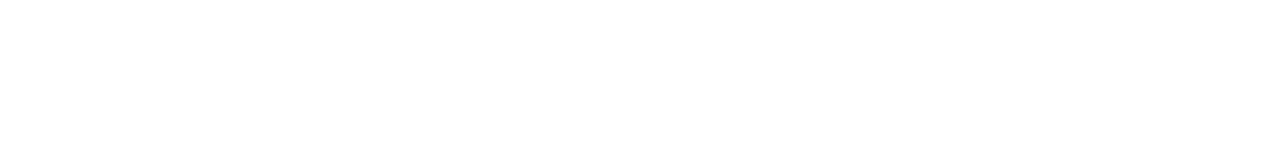
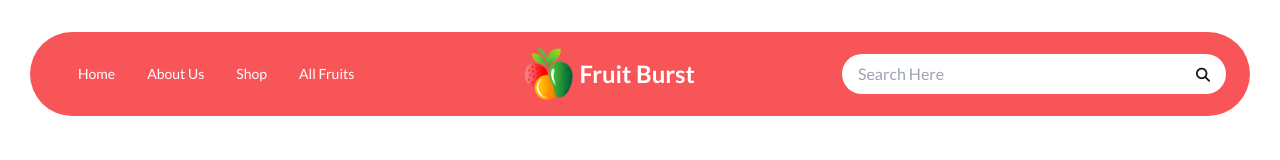
Before and after one commit to avideb24/fruit-burst, a plain HTML site: page index.html in a window 1280 px wide. Drawn offline with nearby package versions, Linux system fonts and the light colour scheme.

Commit message:
header section added with responsive

```diff
--- a/index.html
+++ b/index.html
@@ -5,21 +5,81 @@
     <meta name="viewport" content="width=device-width, initial-scale=1.0">
     <title>Fruit Burst</title>
 
+    <!-- Google Fonts -->
+    <link rel="preconnect" href="https://fonts.googleapis.com">
+    <link rel="preconnect" href="https://fonts.gstatic.com" crossorigin>
+    <link href="https://fonts.googleapis.com/css2?family=Lato:wght@100;300;400;700;900&display=swap" rel="stylesheet">
     <!-- Font Awesome -->
     <link rel="stylesheet" href="https://cdnjs.cloudflare.com/ajax/libs/font-awesome/6.4.0/css/all.min.css">
     <!-- Tailwind And DaisyUI -->
     <link href="https://cdn.jsdelivr.net/npm/daisyui@3.5.0/dist/full.css" rel="stylesheet" type="text/css" />
     <script src="https://cdn.tailwindcss.com"></script>
     <style>
+        body, html{
+            font-size: 16px;
+            font-family: 'Lato', sans-serif;
+        }
+        input{
+            outline: none!important;
+        }
 
 
     </style>
 </head>
-<body>
+<body class="bg-white h-screen px-[30px]">
 
     <!-- Header Area -->
-    <header>
+    <header class="pt-8">
+        <!-- Header Section -->
+        <section class="header bg-[#F85559] rounded-full py-4 px-6 hidden md:flex justify-between items-center text-white">
+            <!-- menu -->
+            <div class="menu">
+                <ul class="flex">
+                    <li><a href="#" class="font-medium md:px-1 lg:px-4">Home</a></li>
+                    <li><a href="#" class="font-medium md:px-1 lg:px-4">About Us</a></li>
+                    <li><a href="#" class="font-medium md:px-1 lg:px-4">Shop</a></li>
+                    <li><a href="#" class="font-medium md:px-1 lg:px-4">All Fruits</a></li>
+                </ul>
+            </div>
+            <!-- logo -->
+            <div>
+                <a href="index.html" class="logo flex items-center gap-x-1.5">
+                    <img class="w-12" src="images/logo.png" alt="logo">
+                    <span class="text-2xl font-bold">Fruit Burst</span>
+                </a>
+            </div>
+            <!-- search box -->
+            <div class="search-box relative md:w-48 lg:w-80 xl:w-96">
+                <input type="text" placeholder="Search Here" class="border-0 bg-white w-full px-4 py-2 rounded-3xl text-black">
+                <div class="search-icon absolute top-2 right-4">
+                    <i class="fa-solid fa-magnifying-glass text-[#121212;] text-sm"></i>
+                </div>
+            </div>
+        </section>
+        <!-- Mobile Header -->
+        <section class="mobile-header block md:hidden">
+            <div class="navbar bg-white rounded-full py-4 px-6 flex justify-between items-center text-white">
+                <div class="flex-1">
+                  <!-- logo -->
+                <div>
+                    <a href="index.html" class="logo flex items-center gap-x-1.5">
+                        <img class="w-12" src="images/logo.png" alt="logo">
+                        <span class="text-2xl text-black font-bold">Fruit Burst</span>
+                    </a>
+                </div>
+                </div>
+                <div class="flex-none">
+                    <button class="btn btn-square btn-ghost text-black ">
+                        <svg xmlns="http://www.w3.org/2000/svg" fill="none" viewBox="0 0 24 24" class="inline-block  w-8 h-8 stroke-current"><path stroke-linecap="round" stroke-linejoin="round" stroke-width="2" d="M4 6h16M4 12h16M4 18h16"></path></svg>
+                      </button>
+                </div>
+              </div>
+        </section>
 
+        <!-- Banner Section -->
+        <section class="Banner">
+
+        </section>
     </header>
 
     <!-- Main Area -->
```
